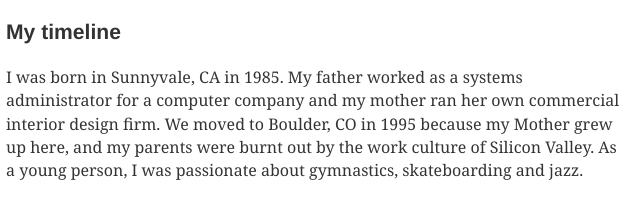
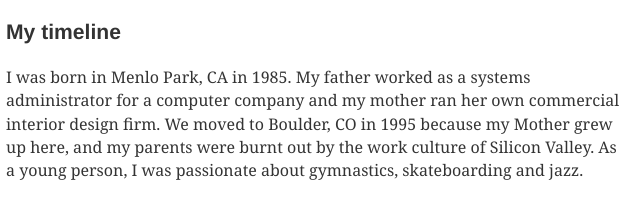
Before and after one commit to elocowan/ethancowan.com, a Gatsby site: page / in a window 1280 px wide. Shown: the part 717-919 px from the top of the page, 325-965 px from the left. Built offline with nearby package versions, Linux system fonts and the light colour scheme; Gatsby itself is replaced by a stand-in of ours; some packages are replaced by stand-ins of ours.

Commit message:
Change small detail of bio

```diff
--- a/src/pages/index.js
+++ b/src/pages/index.js
@@ -26,7 +26,7 @@ export default function Home() {
       <p>My mission is to help Somatic Education increase choice and decrease compulsion in the modern world.</p>
       <p>I write about somatics, liberal education, early childhood development and more.</p>
       <h3>My timeline</h3>
-      <p>I was born in Sunnyvale, CA in 1985. My father worked as a systems administrator for a computer company and my mother ran her own commercial interior design firm. We moved to Boulder, CO in 1995 because my Mother grew up here, and my parents were burnt out by the work culture of Silicon Valley. As a young person, I was passionate about gymnastics, skateboarding and jazz.</p>
+      <p>I was born in Menlo Park, CA in 1985. My father worked as a systems administrator for a computer company and my mother ran her own commercial interior design firm. We moved to Boulder, CO in 1995 because my Mother grew up here, and my parents were burnt out by the work culture of Silicon Valley. As a young person, I was passionate about gymnastics, skateboarding and jazz.</p>
       <p>I got a liberal education from Oberlin College between 2003-2007. My honors thesis was a <a href="http://www2.york.psu.edu/~jmj3/myrecipe.htm">Mystory</a> called 'The Oberlin Bachelor Machine.' At Oberlin, I also got involved in contemporary dance performance and discovered the field of <a href="https://ethancowan.com/history-of-somatics-part-1">Somatics</a>.</p>
       <p>After college, I moved to New York City where I danced in the Contact Improvisation community and became a student of the <a href="https://ethancowan.com/feldenkrais-emotions-intellect">Feldenkrais</a> method.</p>
       <p>I didn't feel at home on the east coast, so I moved back to northern California in 2010, where I completed my four year Feldenkrais training with <a href="http://www.semiophysics.com/SemioPhysics_Articles.html">Dennis Leri</a>.</p>
```
